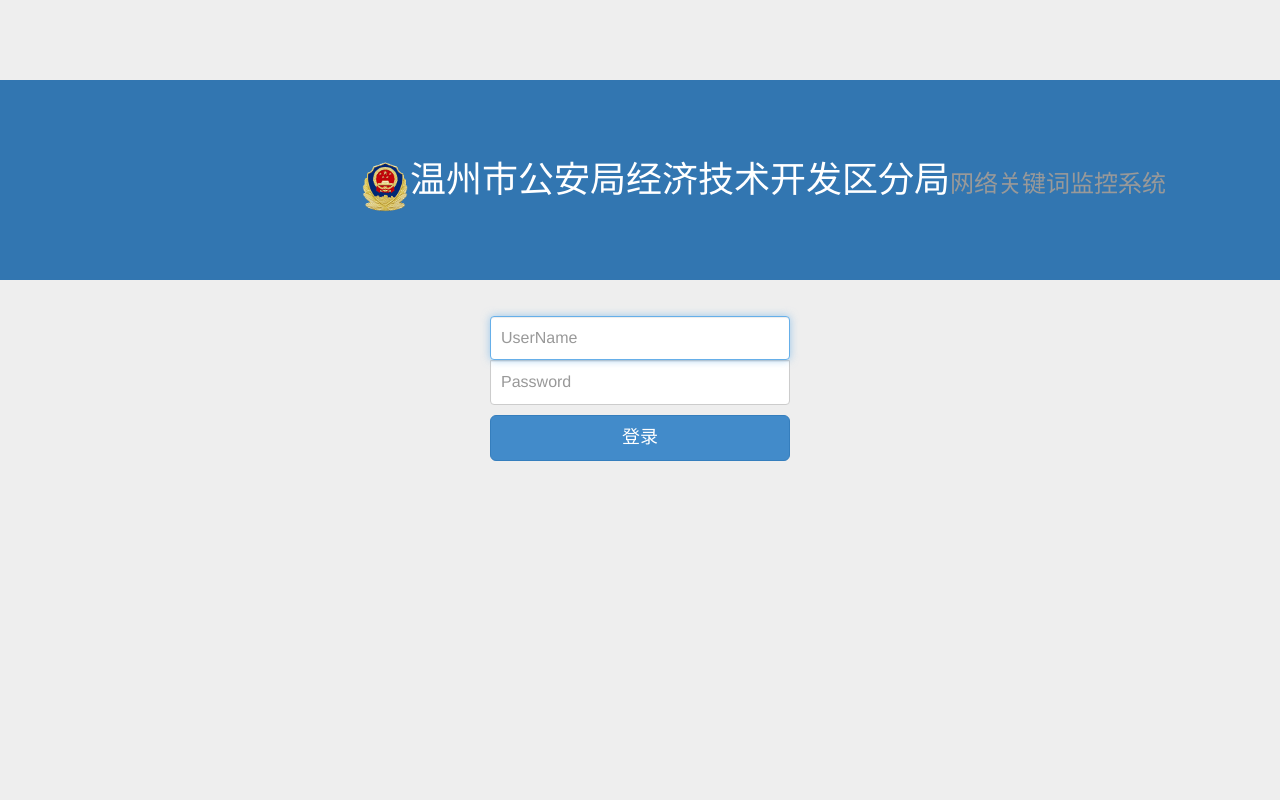
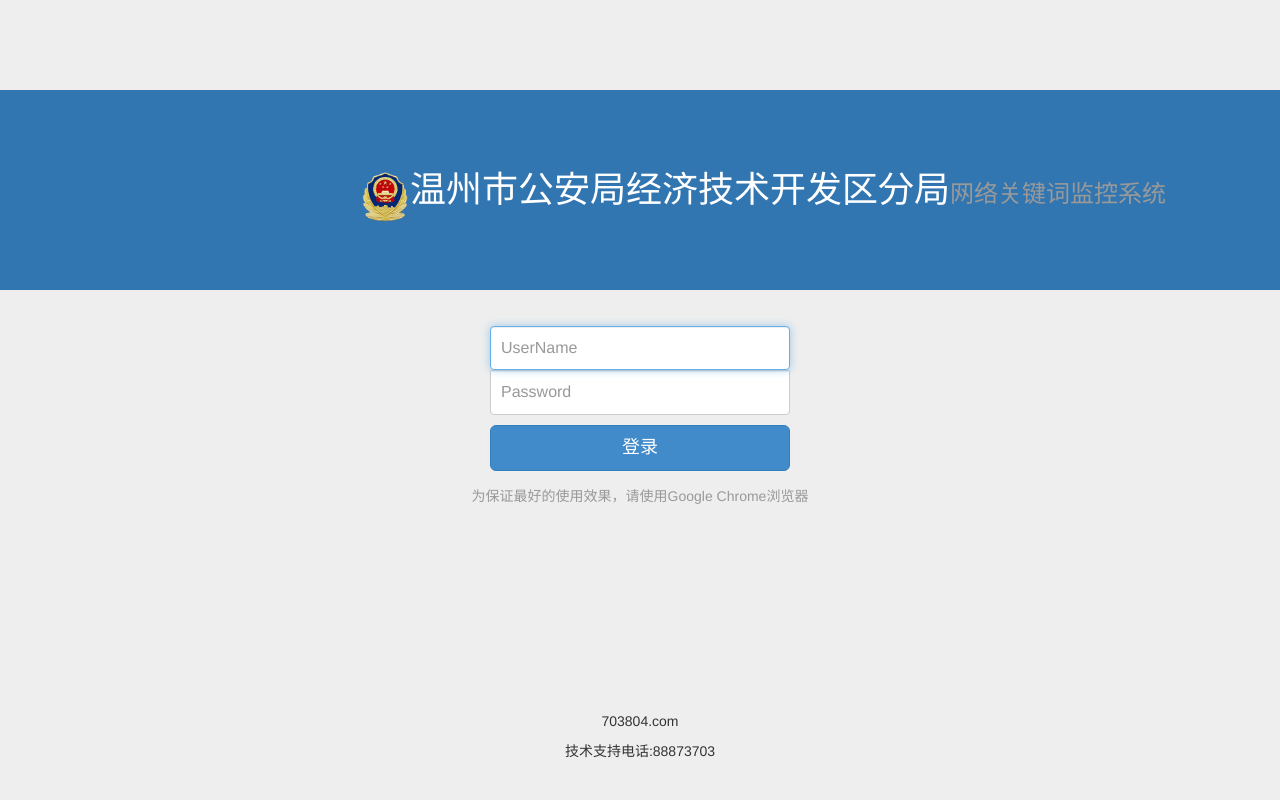
Before and after one commit to Mark-Shine/insight, a Django app: template auth/templates/login.html in a window 1280 px wide. Run offline with Django 3.2, Linux system fonts and the light colour scheme; the template is opened without the code that fills it, so the values that code supplies are empty; some libraries are stand-ins or nearby versions.

Commit message:
修改样式及页面

```diff
--- a/auth/statics/css/signin.css
+++ b/auth/statics/css/signin.css
@@ -1,6 +1,4 @@
 body {
-  padding-top: 40px;
-  padding-bottom: 40px;
   background-color: #eee;
 }
 
--- a/auth/templates/login.html
+++ b/auth/templates/login.html
@@ -40,7 +40,7 @@
             温州市公安局经济技术开发区分局<small>网络关键词监控系统</small>
             </h1>
     </div>
-    <div class="container">
+    <div class="container" style="min-height: 400px">
 
       <div class="row">
       <form class="form-signin" role="form" method="POST" action="{%url 'login'%}">
@@ -48,14 +48,23 @@
           <input name="username" type="username" class="form-control" placeholder="UserName" required autofocus>
           <input name="password" type="password" class="form-control" placeholder="Password" required>
 
-          <!-- <label class="checkbox"> -->
-          <!-- <input type="checkbox" value="remember-me"> 记住我 -->
         </label>
         <button class="btn btn-lg btn-primary btn-block" type="submit">登录</button>
       </form>
-    </div>
+      <p class="text-muted text-center">为保证最好的使用效果，请使用Google Chrome浏览器</p>
+      </div>
+
 
     </div> <!-- /container -->
+    <footer>
+      <div class="fluid-container" style="width: 100%; height: 60px">
+        <div class="row">
+          <p class="text-center">703804.com</p>
+          <p class="text-center">技术支持电话:88873703</p>
+        </div>
+      </div>
+
+    </footer>
    <!-- Bootstrap core JavaScript
     ================================================== -->
     <!-- Placed at the end of the document so the pages load faster -->
```
